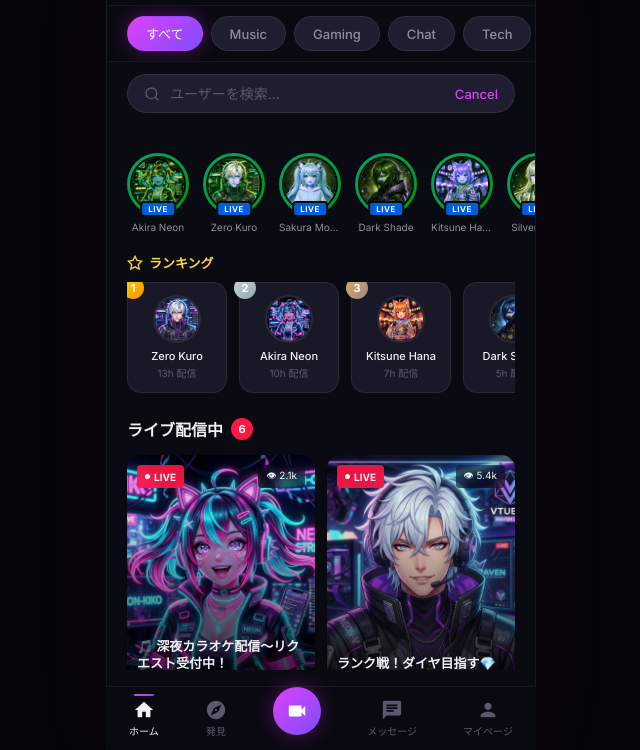
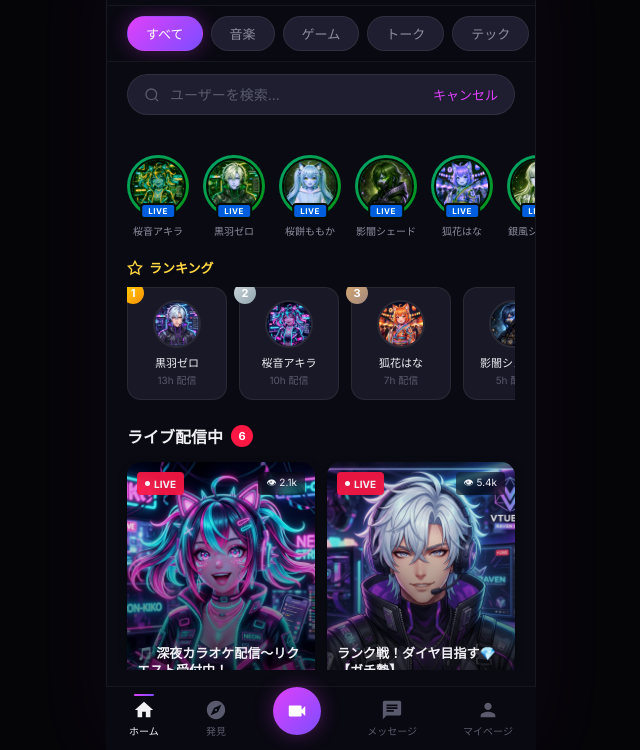
Before and after one commit to Kirtiman156/vlive-web-prototype, a plain HTML site: page index.html in a window 1280 px wide. Both pictures are taken after a click on the button 769 px from the left and 27 px from the top of the page. Shown: the part 50-800 px from the top of the page, without its empty margins (319-959 px from the left). Drawn offline with Linux system fonts and the light colour scheme; a web font is replaced by a local one.

Commit message:
Fully Japanify all text: names, categories, chat, follow button, profile

```diff
--- a/index.html
+++ b/index.html
@@ -47,10 +47,10 @@
           <!-- Category Tabs -->
           <nav class="category-tabs" id="category-tabs">
             <button class="cat-tab active" data-cat="all">すべて</button>
-            <button class="cat-tab" data-cat="music">Music</button>
-            <button class="cat-tab" data-cat="gaming">Gaming</button>
-            <button class="cat-tab" data-cat="chat">Chat</button>
-            <button class="cat-tab" data-cat="tech">Tech</button>
+            <button class="cat-tab" data-cat="music">音楽</button>
+            <button class="cat-tab" data-cat="gaming">ゲーム</button>
+            <button class="cat-tab" data-cat="chat">トーク</button>
+            <button class="cat-tab" data-cat="tech">テック</button>
           </nav>
         </div>
 
@@ -59,7 +59,7 @@
           <div class="search-input-wrap">
             <svg width="16" height="16" viewBox="0 0 24 24" fill="none" stroke="currentColor" stroke-width="2"><circle cx="11" cy="11" r="8"/><path d="m21 21-4.35-4.35"/></svg>
             <input type="text" id="search-input" placeholder="ユーザーを検索...">
-            <button class="search-cancel" id="search-cancel-btn">Cancel</button>
+            <button class="search-cancel" id="search-cancel-btn">キャンセル</button>
           </div>
           <div id="search-results" class="search-results"></div>
         </div>
@@ -117,7 +117,7 @@
                 <span id="live-viewers-num">0</span>
               </span>
             </div>
-            <button class="follow-pill" id="follow-btn">Follow</button>
+            <button class="follow-pill" id="follow-btn">フォロー</button>
           </div>
           <div class="live-top-right">
             <div class="live-duration" id="live-duration">00:00</div>
@@ -179,8 +179,8 @@
               <img src="./vtuber_1.png" class="profile-avatar" alt="My Avatar">
               <div class="online-dot"></div>
             </div>
-            <h2 class="profile-name">Akira Neon</h2>
-            <p class="profile-about">バーチャルシンガー 🎤 毎日配信中！</p>
+            <h2 class="profile-name">桜音アキラ</h2>
+            <p class="profile-about">バーチャルシンガー 🎤 毎日配信中！応援ありがとう</p>
             <div class="profile-stats">
               <div class="stat"><strong>128</strong><span>フォロワー</span></div>
               <div class="stat"><strong>45</strong><span>フォロー中</span></div>
--- a/main.js
+++ b/main.js
@@ -7,10 +7,10 @@
 
 const CATEGORIES = [
   { id: 'all', name: 'すべて' },
-  { id: 'music', name: 'Music' },
-  { id: 'gaming', name: 'Gaming' },
-  { id: 'chat', name: 'Just Chatting' },
-  { id: 'tech', name: 'Tech' },
+  { id: 'music', name: '音楽' },
+  { id: 'gaming', name: 'ゲーム' },
+  { id: 'chat', name: 'トーク' },
+  { id: 'tech', name: 'テック' },
 ];
 
 const AVATARS = [
@@ -22,23 +22,23 @@ const AVATARS = [
   './vtuber_6.png',
 ];
 
-// Mimics entity.UserLiveWithCategory
+// Mimics entity.UserLiveWithCategory — all Japanese names and titles
 const MOCK_STREAMS = [
-  { live_id: 'L001', user_id: 'U001', nick_name: 'Akira Neon', stream_name: '🎵 深夜カラオケ配信〜リクエスト受付中！', avatar: AVATARS[0], is_live: true, total_viewers: 2134, category: 'music' },
-  { live_id: 'L002', user_id: 'U002', nick_name: 'Zero Kuro', stream_name: 'ランク戦！ダイヤ目指す💎', avatar: AVATARS[1], is_live: true, total_viewers: 5421, category: 'gaming' },
-  { live_id: 'L003', user_id: 'U003', nick_name: 'Sakura Mochi', stream_name: '☕ 朝の雑談タイム〜おはよう！', avatar: AVATARS[2], is_live: true, total_viewers: 856, category: 'chat' },
-  { live_id: 'L004', user_id: 'U004', nick_name: 'Dark Shade', stream_name: 'ホラーゲーム実況…怖い😱', avatar: AVATARS[3], is_live: true, total_viewers: 3201, category: 'gaming' },
-  { live_id: 'L005', user_id: 'U005', nick_name: 'Kitsune Hana', stream_name: '🎶 オリジナル曲披露！新曲あり', avatar: AVATARS[4], is_live: true, total_viewers: 1789, category: 'music' },
-  { live_id: 'L006', user_id: 'U006', nick_name: 'Silver Wind', stream_name: 'テック雑談＆コーディング配信 💻', avatar: AVATARS[5], is_live: true, total_viewers: 943, category: 'tech' },
+  { live_id: 'L001', user_id: 'U001', nick_name: '桜音アキラ', stream_name: '🎵 深夜カラオケ配信〜リクエスト受付中！', avatar: AVATARS[0], is_live: true, total_viewers: 2134, category: 'music' },
+  { live_id: 'L002', user_id: 'U002', nick_name: '黒羽ゼロ', stream_name: 'ランク戦！ダイヤ目指す💎【ガチ勢】', avatar: AVATARS[1], is_live: true, total_viewers: 5421, category: 'gaming' },
+  { live_id: 'L003', user_id: 'U003', nick_name: '桜餅ももか', stream_name: '☕ 朝の雑談タイム〜おはよう！', avatar: AVATARS[2], is_live: true, total_viewers: 856, category: 'chat' },
+  { live_id: 'L004', user_id: 'U004', nick_name: '影闇シェード', stream_name: 'ホラーゲーム実況…怖すぎる😱【絶叫注意】', avatar: AVATARS[3], is_live: true, total_viewers: 3201, category: 'gaming' },
+  { live_id: 'L005', user_id: 'U005', nick_name: '狐花はな', stream_name: '🎶 オリジナル曲初披露！聴いてほしい新曲', avatar: AVATARS[4], is_live: true, total_viewers: 1789, category: 'music' },
+  { live_id: 'L006', user_id: 'U006', nick_name: '銀風シルヴァ', stream_name: 'テック雑談＆ライブコーディング配信💻', avatar: AVATARS[5], is_live: true, total_viewers: 943, category: 'tech' },
 ];
 
-// Mimics entity.RankedUser
+// Mimics entity.RankedUser — all Japanese names
 const MOCK_RANKINGS = [
-  { id: 'U002', name: 'Zero Kuro', image_url: AVATARS[1], total_duration: 48200 },
-  { id: 'U001', name: 'Akira Neon', image_url: AVATARS[0], total_duration: 36100 },
-  { id: 'U005', name: 'Kitsune Hana', image_url: AVATARS[4], total_duration: 28500 },
-  { id: 'U004', name: 'Dark Shade', image_url: AVATARS[3], total_duration: 21000 },
-  { id: 'U003', name: 'Sakura Mochi', image_url: AVATARS[2], total_duration: 14300 },
+  { id: 'U002', name: '黒羽ゼロ', image_url: AVATARS[1], total_duration: 48200 },
+  { id: 'U001', name: '桜音アキラ', image_url: AVATARS[0], total_duration: 36100 },
+  { id: 'U005', name: '狐花はな', image_url: AVATARS[4], total_duration: 28500 },
+  { id: 'U004', name: '影闇シェード', image_url: AVATARS[3], total_duration: 21000 },
+  { id: 'U003', name: '桜餅ももか', image_url: AVATARS[2], total_duration: 14300 },
 ];
 
 const GIFTS = [
@@ -52,11 +52,12 @@ const GIFTS = [
   { emoji: '⭐', name: '星', price: 5 },
 ];
 
-const CHAT_USERNAMES = ['sakura_fan', 'pro_gamer99', 'vt_lover', 'anon_user', 'neon_light', 'kawaii_chan', 'stream_watcher', 'midnight_owl'];
+const CHAT_USERNAMES = ['さくらファン', 'ゲーム好き99', '推し活中', '匿名ユーザー', 'ネオンライト', 'かわいいちゃん', '配信ウォッチャー', '夜型人間', '常連さん', 'ニコニコ太郎'];
 const CHAT_MESSAGES = [
-  'かわいい！😍', 'www', 'もう一曲お願い！', '888888', '神配信！',
-  'こんばんは〜', 'リグすごい！', '何のゲーム？', 'w', '🔥🔥🔥',
-  'フォローした！', 'いいね！', '最高！', 'お疲れ様！',
+  'かわいい！😍', 'ｗｗｗ', 'もう一曲お願い！', '888888', '神配信！',
+  'こんばんは〜', 'リグすごい！', '何のゲーム？', 'ｗ', '🔥🔥🔥',
+  'フォローした！', '最高すぎる！', '応援してます！', 'お疲れ様〜',
+  '初見です！よろしく', 'まじ上手い', '声好きすぎる', '毎日来てるよ',
 ];
 
 // ── DOM References ─────────────────────────────────────────
@@ -265,12 +266,13 @@ function renderDiscover() {
     'linear-gradient(135deg, #69f0ae, #00c853)',
   ];
   const catEmojis = ['🎵', '🎮', '💬', '💻'];
+  const catNames = ['音楽', 'ゲーム', 'トーク', 'テック'];
   discoverCategories.innerHTML = '';
   CATEGORIES.filter(c => c.id !== 'all').forEach((c, i) => {
     const card = document.createElement('div');
     card.className = 'discover-cat-card';
     card.style.background = catColors[i % catColors.length];
-    card.innerHTML = `<span class="cat-emoji">${catEmojis[i]}</span>${c.name}`;
+    card.innerHTML = `<span class="cat-emoji">${catEmojis[i]}</span>${catNames[i]}`;
     discoverCategories.appendChild(card);
   });
 
@@ -350,7 +352,7 @@ function updateDuration() {
 // ── Follow ─────────────────────────────────────────────────
 followBtn.addEventListener('click', () => {
   isFollowing = !isFollowing;
-  followBtn.textContent = isFollowing ? 'Following' : 'Follow';
+  followBtn.textContent = isFollowing ? 'フォロー中' : 'フォロー';
   followBtn.classList.toggle('following', isFollowing);
 });
 
```
